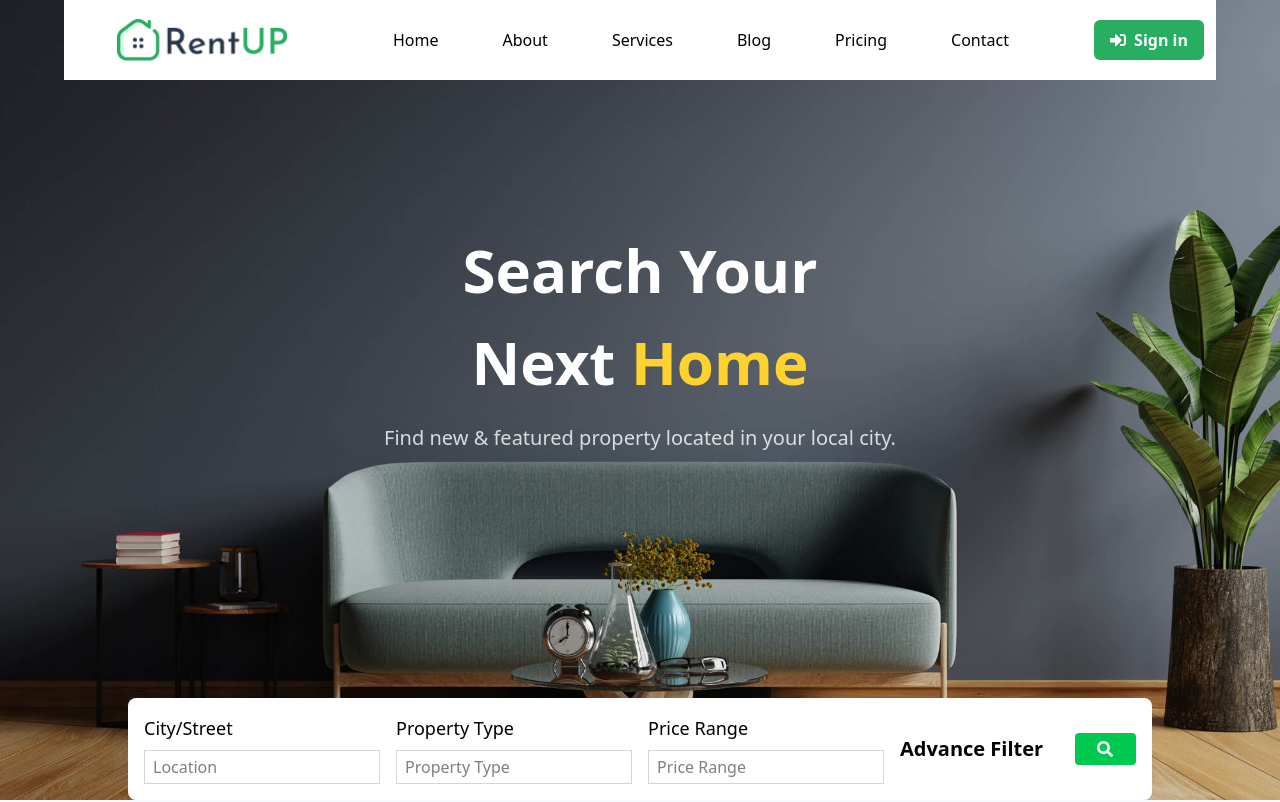
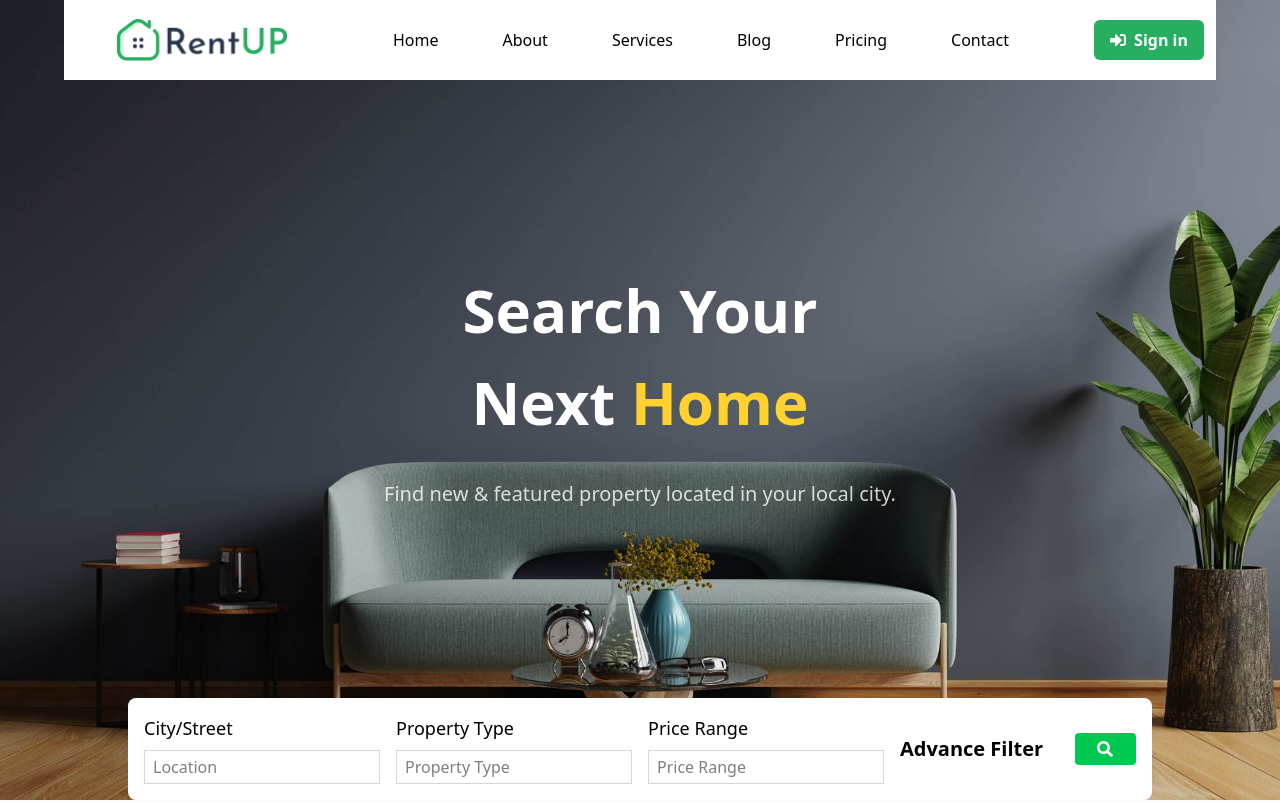
Before and after one commit to Adekunle-hub/rentup, a React (Vite) app: page / in a window 1280 px wide. Shown: the top 802 px of the page. Built offline with nearby package versions, Linux system fonts and the light colour scheme.

Commit message:
control hero section

```diff
--- a/src/components/Body.jsx
+++ b/src/components/Body.jsx
@@ -28,7 +28,7 @@ const Body = () => {
       style = {{
       backgroundImage: `url("/banner (2).png")`
       }}>
-      <div className="absolute inset-0 flex flex-col mt-[20dvh] sm:mt-[30dvh] items-center " >
+      <div className=" absolute inset-0 flex flex-col gap-[1rem] justify-center items-center " >
         <h1 className='font-bold w-[90%]  sm:w-[60%]  md:w-[40%] xl:w-[37%] text-sm-20  text-center text-white text-6xl'>Search Your Next <span className=' mt-4 sm:mt-8 inline-block text-amber-300'>Home</span></h1>
         <p className='text-white text-center text-base lg:text-xl  mb-3  px-2.5 mt-4 sm:mt-8 opacity-80'> Find new & featured property located in your local city.</p>
 
```
